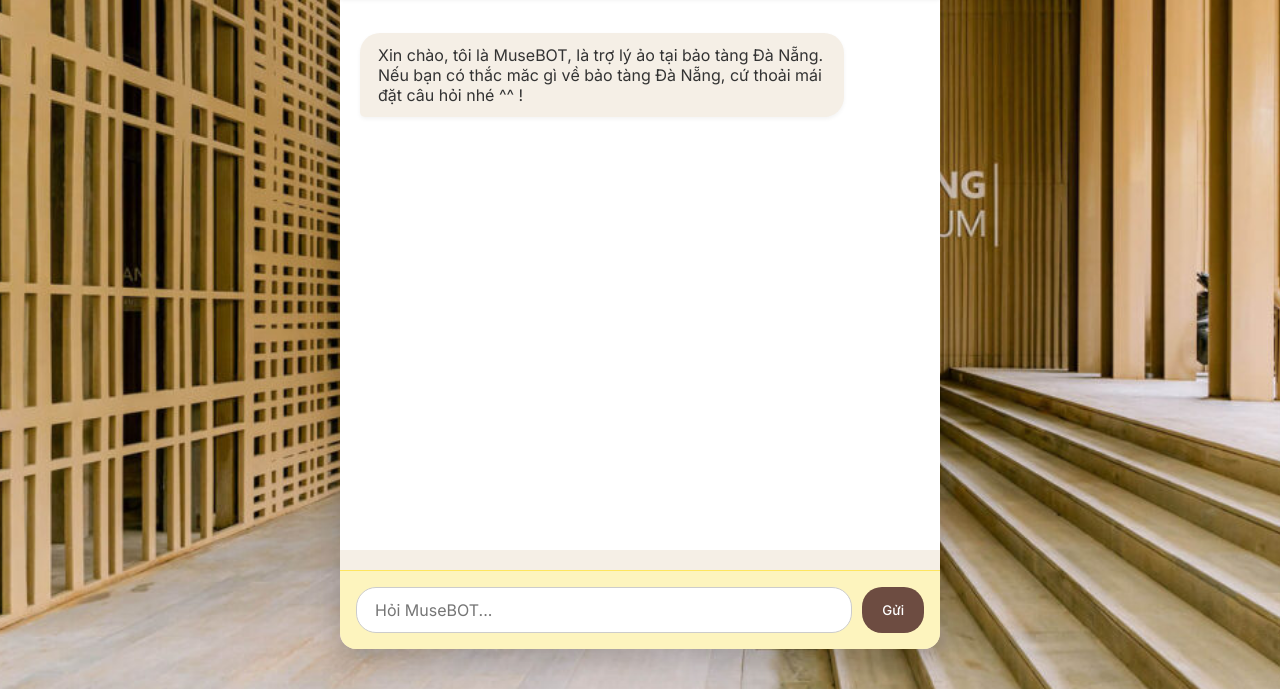
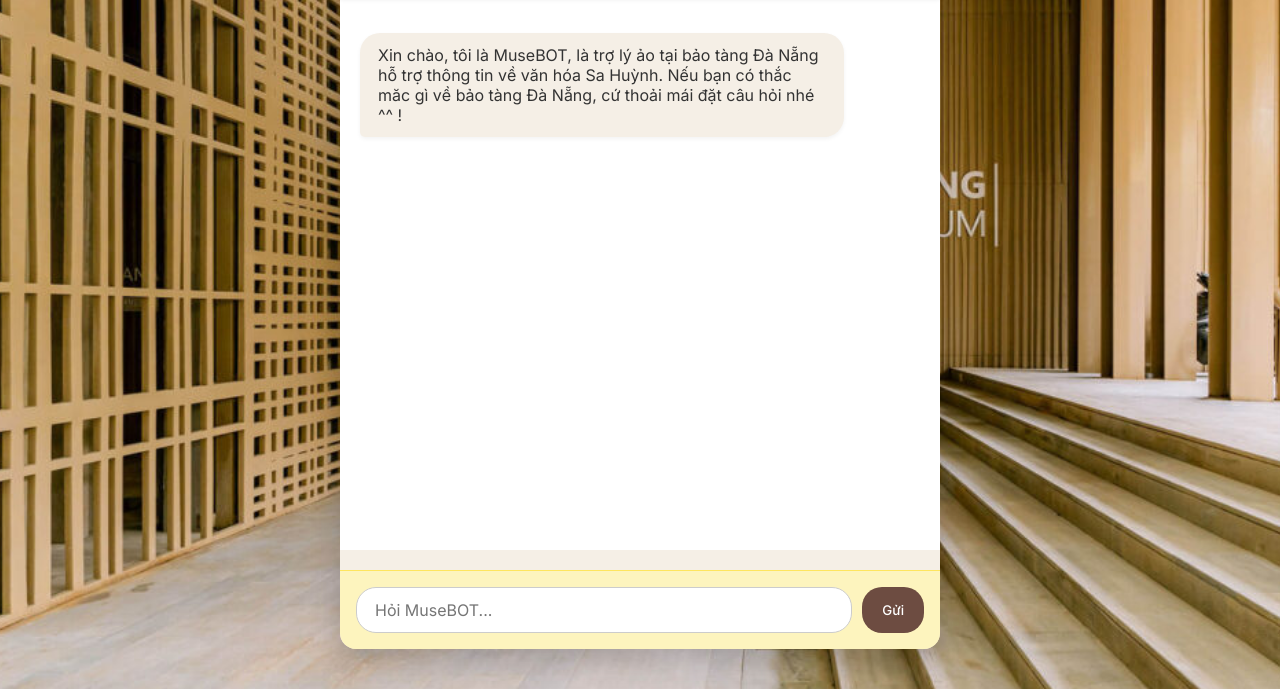
Before and after one commit to Tisn-X6/KNM, a plain HTML site: page musebot/index.html in a window 1280 px wide. Shown: the part 111-800 px from the top of the page. Drawn offline with Linux system fonts and the light colour scheme.

Commit message:
mô tả

```diff
--- a/musebot/index.html
+++ b/musebot/index.html
@@ -20,7 +20,7 @@
         </div>
 
         <div id="chat-box">
-            <p class="bot-message">Xin chào, tôi là MuseBOT, là trợ lý ảo tại bảo tàng Đà Nẵng. Nếu bạn có thắc măc gì về bảo tàng Đà Nẵng, cứ thoải mái đặt câu hỏi nhé ^^ !</p>
+            <p class="bot-message">Xin chào, tôi là MuseBOT, là trợ lý ảo tại bảo tàng Đà Nẵng hỗ trợ thông tin về văn hóa Sa Huỳnh. Nếu bạn có thắc măc gì về bảo tàng Đà Nẵng, cứ thoải mái đặt câu hỏi nhé ^^ !</p>
         </div>
 
         <div id="suggestion-area">
```
